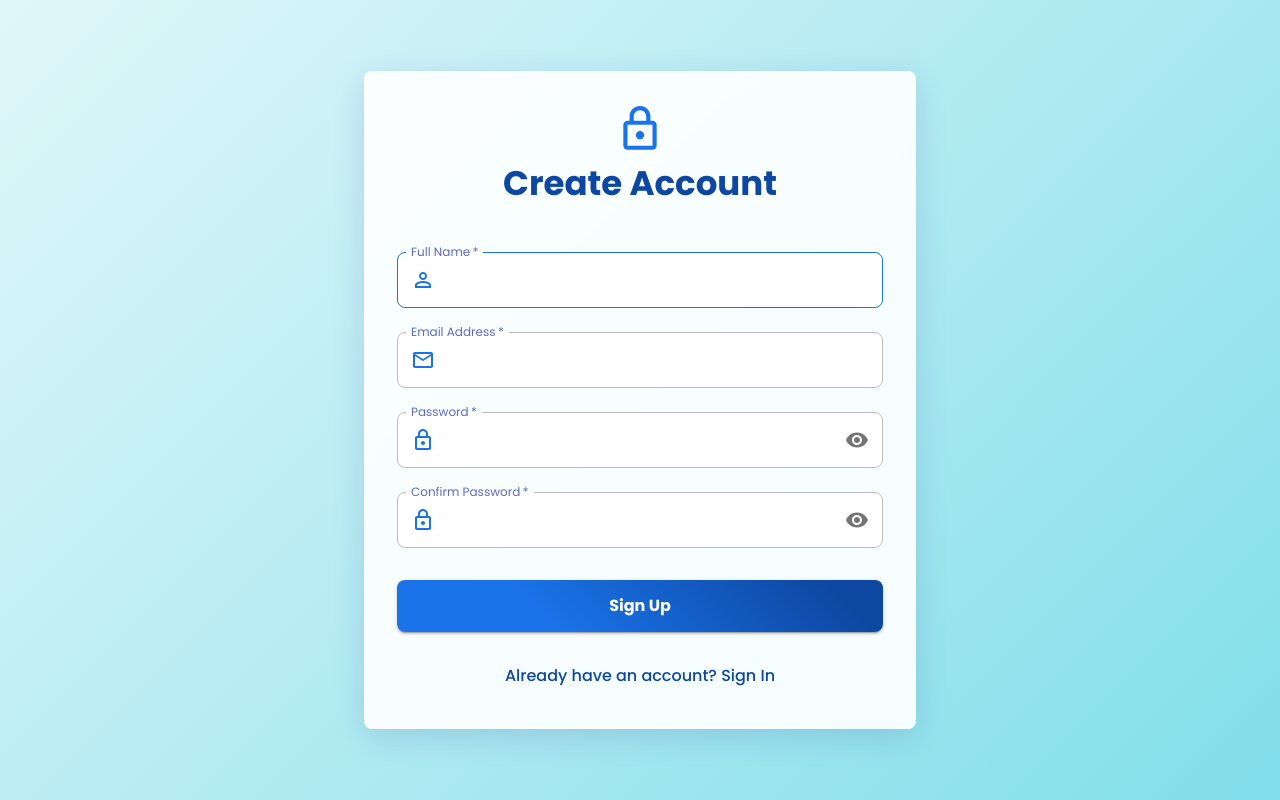
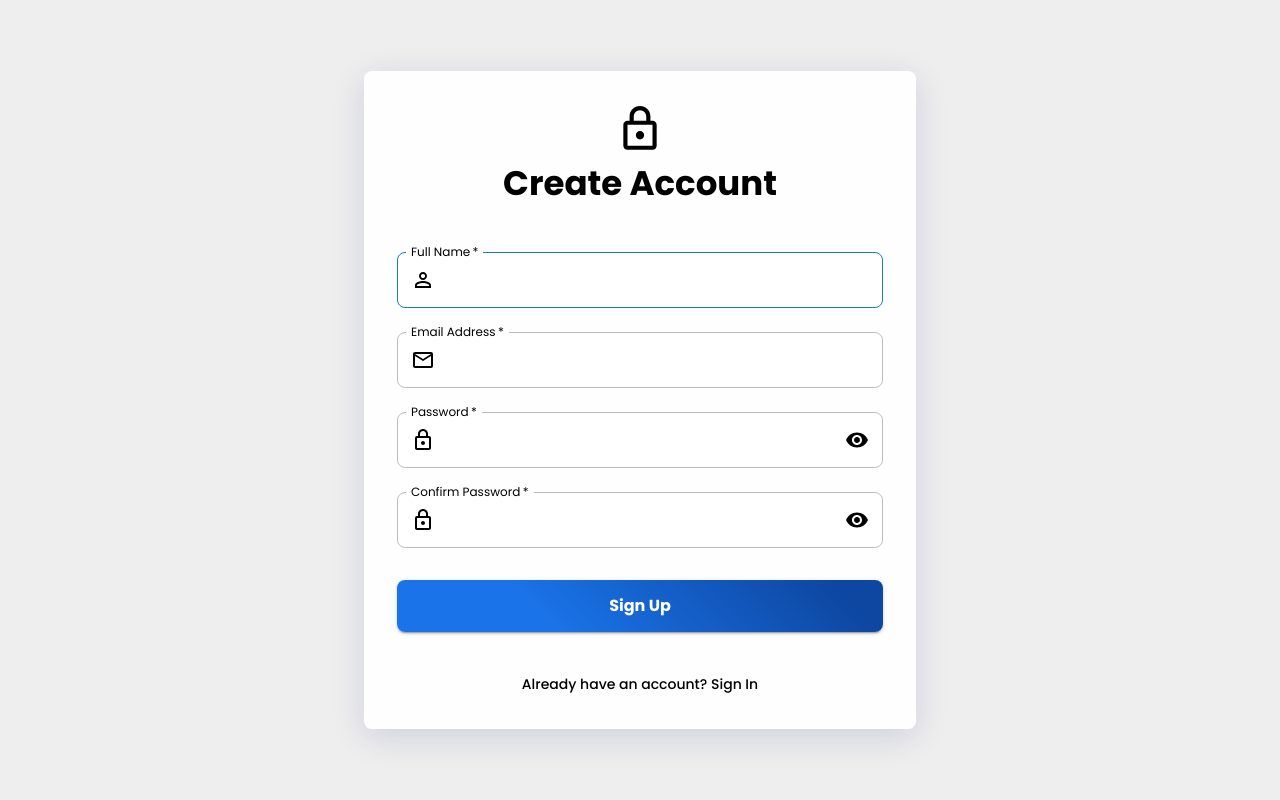
Before and after one commit to ApoorvaBodas123/Rooftop-Rainwater-Harvesting, a React (Vite) app in the folder frontend/: page /signup in a window 1280 px wide. Built offline with nearby package versions, Linux system fonts and the light colour scheme; no server answers.

Commit message:
ui changes to al pages

```diff
--- a/frontend/src/pages/LandingPage.tsx
+++ b/frontend/src/pages/LandingPage.tsx
@@ -24,11 +24,11 @@ import LocationOnIcon from '@mui/icons-material/LocationOn';
 import CalculateIcon from '@mui/icons-material/Calculate';
 import NatureIcon from '@mui/icons-material/Nature';
 import MenuIcon from '@mui/icons-material/Menu';
-import { useState, useEffect } from 'react';
+import { useState } from 'react';
+import { useNavigate } from 'react-router-dom';
 
 // Colors
 const secondaryColor = '#000000ff';
-const accentColor = '#FFFFFF';
 
 // Page background wrapper
 const PageWrapper = styled(Box)(() => ({
@@ -110,23 +110,12 @@ const AnimatedTypography = styled(Typography)(() => ({
 
 const LandingPage = () => {
   const { t } = useTranslation();
+  const navigate = useNavigate();
   const { isAuthenticated, user, logout } = useAuth();
   const theme = useTheme();
   const isMobile = useMediaQuery(theme.breakpoints.down('md'));
   const [anchorEl, setAnchorEl] = useState<null | HTMLElement>(null);
   const [profileAnchorEl, setProfileAnchorEl] = useState<null | HTMLElement>(null);
-
-  const [wastedWater, setWastedWater] = useState(400); // Initial value set to 400 billion
-
-  useEffect(() => {
-    // Increment the counter every 100 milliseconds
-    const timer = setInterval(() => {
-      setWastedWater(prevWastedWater => prevWastedWater + 1);
-    }, 100);
-
-    // Clean up the interval when the component unmounts
-    return () => clearInterval(timer);
-  }, []);
 
   const handleMenu = (event: React.MouseEvent<HTMLElement>) => {
     setAnchorEl(event.currentTarget);
@@ -363,14 +352,24 @@ const LandingPage = () => {
                 India wastes 38-40 billion liters of rainwater each year — let's change that!
               </Typography>
 
-              <Box sx={{ display: 'flex', justifyContent: 'center', flexWrap: 'wrap' }}>
+              <Box sx={{ display: 'flex', justifyContent: 'center', flexWrap: 'wrap', gap: 2 }}>
+                {isAuthenticated ? (
                   <AnimatedButton
                     variant="contained"
-                  onClick={() => window.location.href = '/assessment'}
+                    onClick={() => navigate('/assessment')}
+                    startIcon={<NatureIcon />}
+                  >
+                    Go to Simulator
+                  </AnimatedButton>
+                ) : (
+                  <AnimatedButton
+                    variant="contained"
+                    onClick={() => navigate('/login', { state: { from: '/assessment' } })}
                     startIcon={<NatureIcon />}
                   >
                     Try Our Simulator
                   </AnimatedButton>
+                )}
               </Box>
             </Box>
           </Container>
--- a/frontend/src/pages/LoginPage.tsx
+++ b/frontend/src/pages/LoginPage.tsx
@@ -93,8 +93,8 @@ const LoginPage = () => {
           <div style={{ width: '100%', maxWidth: '600px' }}>
             <Paper elevation={3} sx={authPaperStyle}>
               <Box sx={{ textAlign: 'center', mb: 4 }}>
-                <LockOutlined sx={{ fontSize: 50, color: 'primary.main', mb: 1 }} />
-                <Typography component="h1" variant="h4" sx={authTitleStyle}>
+                <LockOutlined sx={{ fontSize: 50, color: '#000000', mb: 1 }} />
+                <Typography component="h1" variant="h4" sx={{ ...authTitleStyle, color: '#000000' }}>
                   {t('auth.login.title')}
                 </Typography>
               </Box>
@@ -124,16 +124,19 @@ const LoginPage = () => {
                       },
                     },
                     '& .MuiInputLabel-root': {
-                      color: '#5f6368',
+                      color: '#000000',
                       '&.Mui-focused': {
-                        color: '#0d47a1',
+                        color: '#000000',
                       },
+                    },
+                    '& .MuiInputBase-input': {
+                      color: '#000000',
                     },
                   }}
                   InputProps={{
                     startAdornment: (
                       <InputAdornment position="start">
-                        <EmailOutlined color="primary" />
+                        <EmailOutlined sx={{ color: '#000000' }} />
                       </InputAdornment>
                     ),
                   }}
@@ -163,16 +166,19 @@ const LoginPage = () => {
                       },
                     },
                     '& .MuiInputLabel-root': {
-                      color: '#5f6368',
+                      color: '#000000',
                       '&.Mui-focused': {
-                        color: '#0d47a1',
+                        color: '#000000',
                       },
+                    },
+                    '& .MuiInputBase-input': {
+                      color: '#000000',
                     },
                   }}
                   InputProps={{
                     startAdornment: (
                       <InputAdornment position="start">
-                        <LockOutlined color="primary" />
+                        <LockOutlined sx={{ color: '#000000' }} />
                       </InputAdornment>
                     ),
                     endAdornment: (
@@ -183,9 +189,9 @@ const LoginPage = () => {
                           edge="end"
                           size="large"
                           sx={{
-                            color: '#5f6368',
+                            color: '#000000',
                             '&:hover': {
-                              backgroundColor: 'rgba(25, 118, 210, 0.04)',
+                              backgroundColor: 'rgba(0, 0, 0, 0.04)',
                             },
                           }}
                         >
@@ -215,8 +221,8 @@ const LoginPage = () => {
                 </Button>
 
                 <Box sx={{ display: 'flex', justifyContent: 'center', mt: 2, mb: 1 }}>
-                  <Link component={RouterLink} to="/signup" sx={authLinkStyle}>
-                    {t('auth.login.noAccount')}
+                  <Link component={RouterLink} to="/signup" sx={{ ...authLinkStyle, color: '#000000' }}>
+                    Don't have an account? <span style={{ color: '#000000' }}>Sign Up</span>
                   </Link>
                 </Box>
 
--- a/frontend/src/pages/SignupPage.tsx
+++ b/frontend/src/pages/SignupPage.tsx
@@ -103,8 +103,8 @@ const SignupPage = () => {
           <div style={{ width: '100%', maxWidth: '600px' }}>
             <Paper elevation={3} sx={authPaperStyle}>
               <Box sx={{ textAlign: 'center', mb: 4 }}>
-                <LockOutlined sx={{ fontSize: 50, color: 'primary.main', mb: 1 }} />
-                <Typography component="h1" variant="h4" sx={authTitleStyle}>
+                <LockOutlined sx={{ fontSize: 50, color: '#000000', mb: 1 }} />
+                <Typography component="h1" variant="h4" sx={{ ...authTitleStyle, color: '#000000' }}>
                   {t('auth.signup.title')}
                 </Typography>
               </Box>
@@ -121,11 +121,22 @@ const SignupPage = () => {
                   autoFocus
                   value={formData.name}
                   onChange={handleChange}
-                  sx={authTextFieldStyle}
+                  sx={{
+                    ...authTextFieldStyle,
+                    '& .MuiInputLabel-root': {
+                      color: '#000000',
+                      '&.Mui-focused': {
+                        color: '#000000',
+                      },
+                    },
+                    '& .MuiInputBase-input': {
+                      color: '#000000',
+                    },
+                  }}
                   InputProps={{
                     startAdornment: (
                       <InputAdornment position="start">
-                        <PersonOutline color="primary" />
+                        <PersonOutline sx={{ color: '#000000' }} />
                       </InputAdornment>
                     ),
                   }}
@@ -141,11 +152,22 @@ const SignupPage = () => {
                   autoComplete="email"
                   value={formData.email}
                   onChange={handleChange}
-                  sx={authTextFieldStyle}
+                  sx={{
+                    ...authTextFieldStyle,
+                    '& .MuiInputLabel-root': {
+                      color: '#000000',
+                      '&.Mui-focused': {
+                        color: '#000000',
+                      },
+                    },
+                    '& .MuiInputBase-input': {
+                      color: '#000000',
+                    },
+                  }}
                   InputProps={{
                     startAdornment: (
                       <InputAdornment position="start">
-                        <EmailOutlined color="primary" />
+                        <EmailOutlined sx={{ color: '#000000' }} />
                       </InputAdornment>
                     ),
                   }}
@@ -161,11 +183,22 @@ const SignupPage = () => {
                   id="password"
                   value={formData.password}
                   onChange={handleChange}
-                  sx={authTextFieldStyle}
+                  sx={{
+                    ...authTextFieldStyle,
+                    '& .MuiInputLabel-root': {
+                      color: '#000000',
+                      '&.Mui-focused': {
+                        color: '#000000',
+                      },
+                    },
+                    '& .MuiInputBase-input': {
+                      color: '#000000',
+                    },
+                  }}
                   InputProps={{
                     startAdornment: (
                       <InputAdornment position="start">
-                        <LockOutlined color="primary" />
+                        <LockOutlined sx={{ color: '#000000' }} />
                       </InputAdornment>
                     ),
                     endAdornment: (
@@ -175,6 +208,7 @@ const SignupPage = () => {
                           onClick={() => setShowPassword(!showPassword)}
                           edge="end"
                           size="large"
+                          sx={{ color: '#000000' }}
                         >
                           {showPassword ? <VisibilityOff /> : <Visibility />}
                         </IconButton>
@@ -193,11 +227,22 @@ const SignupPage = () => {
                   id="confirmPassword"
                   value={formData.confirmPassword}
                   onChange={handleChange}
-                  sx={authTextFieldStyle}
+                  sx={{
+                    ...authTextFieldStyle,
+                    '& .MuiInputLabel-root': {
+                      color: '#000000',
+                      '&.Mui-focused': {
+                        color: '#000000',
+                      },
+                    },
+                    '& .MuiInputBase-input': {
+                      color: '#000000',
+                    },
+                  }}
                   InputProps={{
                     startAdornment: (
                       <InputAdornment position="start">
-                        <LockOutlined color="primary" />
+                        <LockOutlined sx={{ color: '#000000' }} />
                       </InputAdornment>
                     ),
                     endAdornment: (
@@ -207,6 +252,7 @@ const SignupPage = () => {
                           onClick={() => setShowConfirmPassword(!showConfirmPassword)}
                           edge="end"
                           size="large"
+                          sx={{ color: '#000000' }}
                         >
                           {showConfirmPassword ? <VisibilityOff /> : <Visibility />}
                         </IconButton>
@@ -233,9 +279,9 @@ const SignupPage = () => {
                   {loading ? t('auth.loading') : t('auth.signup.button')}
                 </Button>
 
-                <Box sx={{ display: 'flex', justifyContent: 'center', mt: 2, mb: 1 }}>
-                  <Link component={RouterLink} to="/login" sx={authLinkStyle}>
-                    {t('auth.signup.alreadyHaveAccount')}
+                <Box sx={{ mt: 3, textAlign: 'center' }}>
+                  <Link component={RouterLink} to="/login" variant="body2" sx={{ ...authLinkStyle, color: '#000000' }}>
+                    Already have an account? <span style={{ color: '#000000' }}>Sign In</span>
                   </Link>
                 </Box>
 
--- a/frontend/src/styles/authStyles.ts
+++ b/frontend/src/styles/authStyles.ts
@@ -13,7 +13,7 @@ export const authContainerStyle = {
   display: 'flex',
   flexDirection: 'column',
   justifyContent: 'center',
-  background: 'linear-gradient(135deg, #e0f7fa 0%, #b2ebf2 50%, #80deea 100%)',
+  background: '#eeeeee',
 };
 
 export const authFormStyle = {
```
Also changed, not shown: 1 other file (tests, documents, lock files or other folders). Lines whose indentation alone changed are shown as unchanged.
